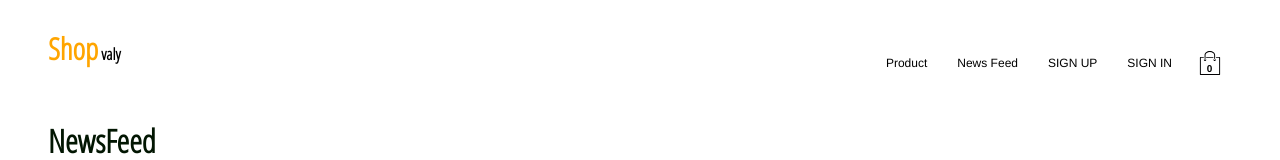
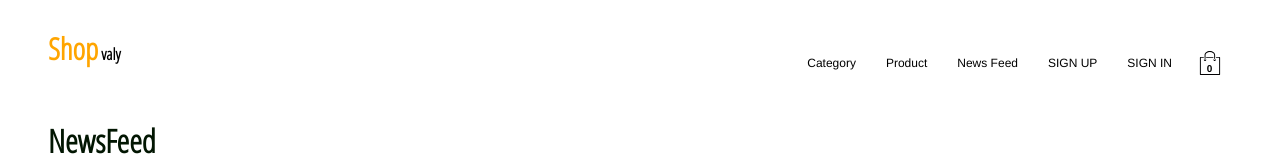
Before and after one commit to Sabbirdiu/shopvaly, a React (Create React App) app: page /newsfeed in a window 1280 px wide. Shown: the top 160 px of the page. Built offline with nearby package versions, Linux system fonts and the light colour scheme; no server answers.

Commit message:
update the category

```diff
--- a/src/components/header/Header.js
+++ b/src/components/header/Header.js
@@ -22,6 +22,9 @@ const Header = ({ currentUser, hidden }) => {
         </strong>
       </Link>
       <div className='options'>
+        <Link className='option nav-link' to='/'>
+          Category
+        </Link>
         <Link className='option nav-link' to='/shop'>
           Product
         </Link>
```
